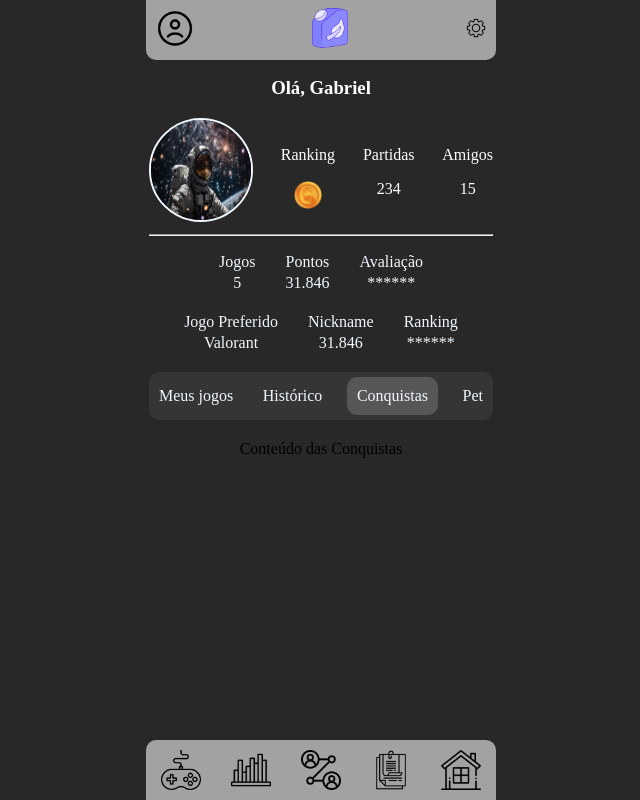
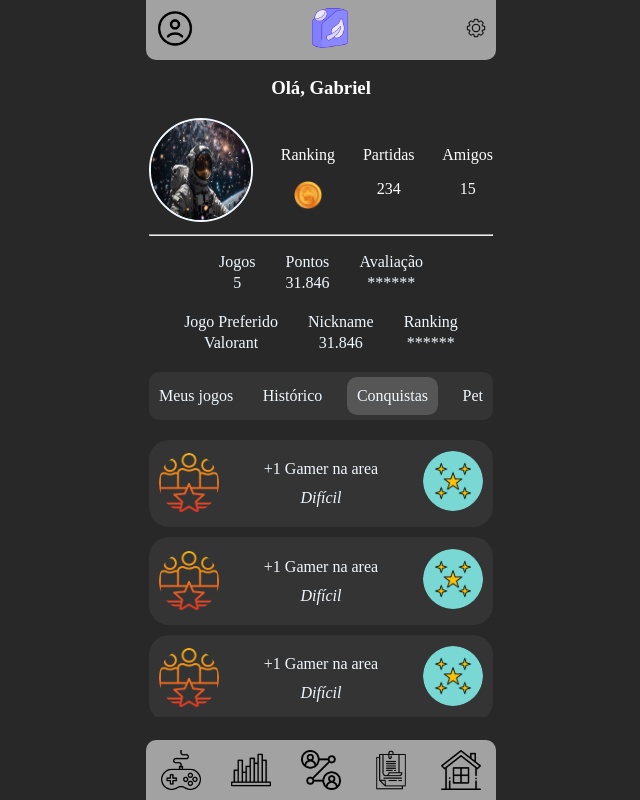
Before and after one commit to Karabolsak/vite-react, a React (Vite) app: page / in a window 1280 px wide. Both pictures are taken after a click on the item "Conquistas". Shown: the whole page, without its empty margins (319-959 px from the left). Built offline with nearby package versions, Linux system fonts and the light colour scheme.

Commit message:
finalizado conquistas home

```diff
--- a/src/home/constante.css
+++ b/src/home/constante.css
@@ -24,7 +24,7 @@
     background-color: rgba(104, 104, 104, 0.664);
     border-radius: 10px;margin: 5px;
 }
-.conteudoNav {
+.conteudoJogos {
     display: grid;
     justify-content: center;
     gap: 20px;
@@ -44,3 +44,34 @@
 .Conteudo {
     margin-top: 20px;
 }
+.conteudoConquista {
+    list-style: none;
+    padding: 0px;
+    margin-bottom: 10px;
+}
+.conquista {
+    display: flex;
+    align-items: center;
+    justify-content: space-between;
+    gap: 10px;
+    padding: 10px;background-color: rgba(87, 87, 87, 0.281);
+    border-radius: 20px;
+}
+.img-conquista {
+    border-radius: 30px;
+    width: 60px;
+    height: 60px;
+}
+.conteudoConquista li {
+    margin-bottom: 10px;
+}
+.conquista h1 {
+    color: aliceblue;
+    font-size: 1em;
+    font-weight: 300;
+}
+.conquista p {
+    margin: 10px;
+    color: aliceblue;
+    font-style: italic;
+}
--- a/src/home/constante.tsx
+++ b/src/home/constante.tsx
@@ -5,10 +5,13 @@ import { motion } from 'framer-motion';
 import Forza from '../jogos/jogos/forza.png';
 import Lol from '../jogos/jogos/lol.png';
 import Minecraft from '../jogos/jogos/minecraft.png'
+import Conquista1 from '../../public/conquista1.png';
+import Estrelas from '../../public/estrelas.png';
 
 const Menu = () => {
 
     const Jogos = [Forza, Lol, Minecraft, Forza, Lol, Minecraft, Forza, Lol, Minecraft, Forza, Lol, Minecraft];
+    const Conquista = ( [Minecraft] );
 
     const [activeItem, setActiveItem] = useState<string>('Meus jogos');
 
@@ -18,7 +21,7 @@ const Menu = () => {
     const renderContent = () => {
         switch (activeItem) {
             case 'Meus jogos':
-                return <div className='conteudoNav'>
+                return <div className='conteudoJogos'>
                             {Jogos.map((jogo, index) => (
                                 <motion.img
                                     key={index}
@@ -34,7 +37,58 @@ const Menu = () => {
             case 'Histórico':
                 return <div>Histórico</div>;
             case 'Conquistas':
-                return <div>Conteúdo das Conquistas</div>;
+                return <div>
+                            <ul className='conteudoConquista'>
+                                    <motion.li
+                                        initial={{ opacity: 0, scale: 0.8 }}
+                                        animate={{ opacity: 1, scale: 1 }}
+                                        transition={{ duration: 0.4, delay: 0.3 }}
+                                    >
+                                            <div className='conquista'>
+                                                <img src={Conquista1} alt="Primeira Conquista" className='img-conquista'/>
+                                                <div>
+                                                    <h1>+1 Gamer na area</h1>
+                                                    <p>Difícil</p>
+                                                </div>
+                                                <div>
+                                                <img src={Estrelas} alt="Primeira Conquista" className='img-conquista'/>
+                                                </div>
+                                            </div>
+                                    </motion.li>
+                                    <motion.li
+                                        initial={{ opacity: 0, scale: 0.8 }}
+                                        animate={{ opacity: 1, scale: 1 }}
+                                        transition={{ duration: 0.7, delay: 0.3 }}
+                                    >
+                                            <div className='conquista'>
+                                                <img src={Conquista1} alt="Primeira Conquista" className='img-conquista'/>
+                                                <div>
+                                                    <h1>+1 Gamer na area</h1>
+                                                    <p>Difícil</p>
+                                                </div>
+                                                <div>
+                                                <img src={Estrelas} alt="Primeira Conquista" className='img-conquista'/>
+                                                </div>
+                                            </div>
+                                    </motion.li>
+                                    <motion.li
+                                        initial={{ opacity: 0, scale: 0.8 }}
+                                        animate={{ opacity: 1, scale: 1 }}
+                                        transition={{ duration: 0.9, delay: 0.3 }}
+                                    >
+                                            <div className='conquista'>
+                                                <img src={Conquista1} alt="Primeira Conquista" className='img-conquista'/>
+                                                <div>
+                                                    <h1>+1 Gamer na area</h1>
+                                                    <p>Difícil</p>
+                                                </div>
+                                                <div>
+                                                <img src={Estrelas} alt="Primeira Conquista" className='img-conquista'/>
+                                                </div>
+                                            </div>
+                                    </motion.li>
+                                </ul>
+                        </div>;
             case 'Pet':
                 return <div>Conteúdo do Pet</div>;
             default:
```
Also changed, not shown: public/conquista1.png (added), public/estrelas.png (added).
